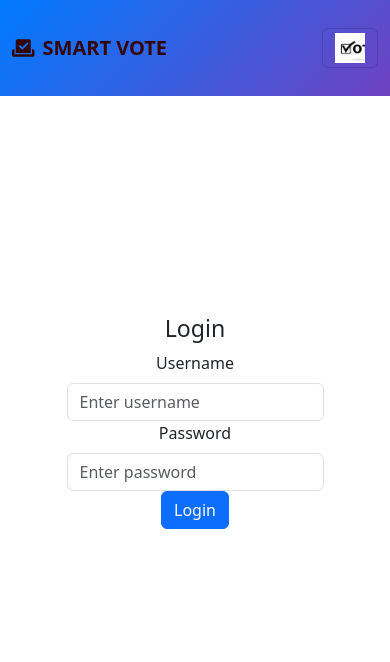
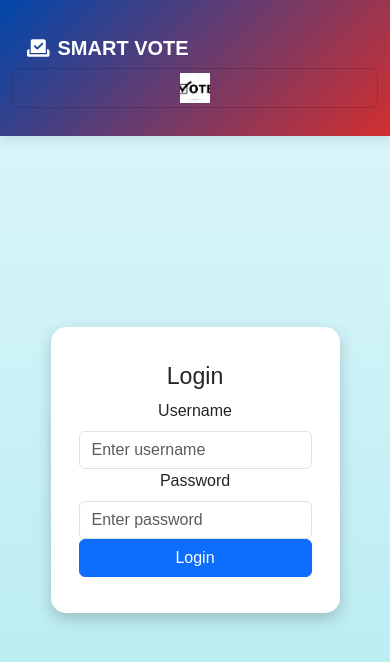
Before and after one commit to dewperera/voting-app, a React (Vite) app in the folder sample-code/: page /candidate-registration in a window 390 px wide. Shown: the top 662 px of the page. Built offline with nearby package versions, Linux system fonts and the light colour scheme.

Commit message:
electionAPI.js

```diff
--- a/sample-code/src/App.css
+++ b/sample-code/src/App.css
@@ -1,14 +1,51 @@
-/* App.css */
+/* Enhanced Election-themed Navbar */
 .navbar-custom {
-  background: linear-gradient(135deg, #007bff, #6f42c1); /* Blue to Purple gradient */
+  background: linear-gradient(135deg, #0047ab, #d32f2f); /* Blue to Red gradient */
   color: white;
+  box-shadow: 0 4px 12px rgba(0, 0, 0, 0.1); /* Subtle shadow for depth */
 }
 
-/* App.css */
-.navbar-custom .navbar-nav .nav-link {
-  position: relative;
+.navbar-custom .navbar-brand,
+.navbar-custom .nav-link {
+  color: white;
+  font-weight: bold; /* Make links bold for visibility */
+  padding-left: 15px; /* Add some spacing for comfort */
+  padding-right: 15px;
 }
 
+.navbar-custom .navbar-link-icon {
+  margin-right: 8px; /* Add spacing between icon and text */
+}
+
+.navbar-custom .nav-link:hover {
+  color: #ffd700;
+}
+
+/* Call-to-action button */
+.navbar-custom .cta-button {
+  background-color: #ffd700;
+  color: #0047ab;
+  padding: 8px 16px;
+  border-radius: 5px;
+  text-transform: uppercase;
+  font-weight: bold;
+  margin-left: auto; /* Pushes the button to the far right */
+}
+
+.navbar-custom .cta-button:hover {
+  background-color: #ffeb3b; /* Lighter gold on hover */
+  color: #002d72;
+}
+
+.navbar-custom .navbar-toggler-icon {
+  background-image: url('/vote.jpeg');
+  background-size: cover;
+  background-repeat: no-repeat;
+  width: 30px;
+  height: 30px;
+}
+
+/* Hover underline effect */
 .navbar-custom .navbar-nav .nav-link::after {
   content: '';
   position: absolute;
@@ -16,109 +53,127 @@
   bottom: 0;
   width: 100%;
   height: 2px;
-  background: #f8f9fa; /* Light color line */
+  background: #ffd700;
   transform: scaleX(0);
-  transition: transform 0.3s;
+  transition: transform 0.3s ease-in-out;
 }
 
 .navbar-custom .navbar-nav .nav-link:hover::after {
   transform: scaleX(1);
 }
 
-/* App.css */
-@media (max-width: 768px) {
-  .navbar-custom .navbar-toggler-icon {
-    background: #fff; /* White icon for better visibility */
-  }
-
-  .navbar-custom .navbar-collapse {
-    background: #007bff; /* Match background color */
-  }
-}
-
-
-
-/* Ensure there's no default margin or padding affecting layout */
-body, html {
-  margin: 0;
-  padding: 0;
-  height: 100%;
-}
-
-/* Navbar container to position it at the top left */
+/* Fixed Navbar */
 .navbar-container {
-  position: fixed; /* Fixes the navbar at the top of the viewport */
+  position: fixed;
   top: 0;
   left: 0;
   width: 100%;
-  z-index: 1000; /* Ensures the navbar is on top of other content */
-  background-color: hwb(146 10% 34% / 0.607); /* Set background color for better visibility if needed */
+  z-index: 1000;
+  background-color: rgba(0, 71, 171, 0.85);
 }
 
-/* Additional styling for the rest of the content */
+/* Spacing and styling for body */
+/* Background gradient for the body */
+/* Background for the body with a modern gradient and overlay effect */
+body {
+  background: linear-gradient(to bottom, #e0f7fa, #b2ebf2); /* Light blue gradient */
+  font-family: 'Arial', sans-serif;
+  color: #333;
+  margin: 0;
+  padding: 0;
+}
+
+/* Main content container with enhanced styling */
 #root {
-  margin-top: 4em; /* Adjust this based on the height of your navbar */
-  max-width: 1280px;
+  margin-top: 4em;
+  max-width: 1200px;
   margin: 0 auto;
   padding: 2rem;
   text-align: center;
+  background: #ffffff; /* White background for the content area */
+  border-radius: 15px;
+  box-shadow: 0 6px 15px rgba(0, 0, 0, 0.2); /* More pronounced shadow */
 }
 
-.logo {
-  height: 6em;
-  padding: 1.5em;
-  will-change: filter;
-  transition: filter 300ms;
-}
-.logo:hover {
-  filter: drop-shadow(0 0 2em #646cffaa);
-}
-.logo.react:hover {
-  filter: drop-shadow(0 0 2em #61dafbaa);
+/* Section styling with gradient background and subtle shadow */
+.section {
+  margin-bottom: 3rem;
+  padding: 2rem;
+  background: linear-gradient(135deg, #ffeb3b, #ffc107); /* Yellow to Amber gradient */
+  border-radius: 10px;
+  box-shadow: 0 4px 10px rgba(0, 0, 0, 0.2); /* Shadow for depth */
+  color: #333;
 }
 
+/* Button styles with vibrant color and hover effects */
+button {
+  background-color: #007bff; /* Primary blue color */
+  color: #fff;
+  padding: 12px 24px;
+  border-radius: 5px;
+  border: none;
+  font-size: 1.2rem;
+  font-weight: bold;
+  transition: background-color 0.3s, transform 0.3s;
+}
 
+button:hover {
+  background-color: #0056b3; /* Darker blue on hover */
+  transform: scale(1.05); /* Slightly enlarge button */
+}
 
-@keyframes logo-spin {
-  from {
-    transform: rotate(0deg);
+/* Enhanced card styling with a modern look */
+.card {
+  padding: 2em;
+  background-color: #ffffff;
+  border: 1px solid #dcdcdc;
+  box-shadow: 0 4px 8px rgba(0, 0, 0, 0.15);
+  margin-bottom: 2rem;
+  border-radius: 8px; /* Rounded corners */
+  transition: box-shadow 0.3s, transform 0.3s;
+}
+
+.card:hover {
+  box-shadow: 0 6px 12px rgba(0, 0, 0, 0.2); /* Enhanced shadow on hover */
+  transform: translateY(-5px); /* Lift card effect */
+}
+
+/* Footer styling with a vibrant background */
+footer {
+  background: #0047ab; /* Election-themed blue */
+  color: #fff;
+  text-align: center;
+  padding: 1rem;
+  position: fixed;
+  width: 100%;
+  bottom: 0;
+  left: 0;
+}
+
+/* Typography enhancements */
+h1, h2, h3 {
+  color: #0047ab; /* Election-themed blue */
+  margin-bottom: 0.5rem;
+}
+
+p {
+  font-size: 1.15rem;
+  line-height: 1.7;
+  margin-bottom: 1rem;
+}
+
+/* Media queries for better responsiveness */
+@media (max-width: 768px) {
+  #root {
+    padding: 1rem;
+    margin-top: 6em;
   }
-  to {
-    transform: rotate(360deg);
+
+  .card {
+    padding: 1.5em;
+  }
+
+  button {
+    width: 100%;
   }
 }
-
-@media (prefers-reduced-motion: no-preference) {
-  a:nth-of-type(2) .logo {
-    animation: logo-spin infinite 20s linear;
-  }
-}
-
-.card {
-  padding: 2em;
-}
-
-.read-the-docs {
-  color: #888;
-}
-/* App.css */
-.navbar-custom {
-  background-color: #75c3f0; /* Replace with your desired color */
-}
-
-.navbar-custom .navbar-brand,
-.navbar-custom .nav-link {
-  color: #350505; /* Set text color for links and brand */
-}
-
-.navbar-custom .nav-link:hover {
-  color: #e0e0e0; /* Set text color on hover */
-}
-
-.navbar-custom .navbar-toggler-icon {
-  background-image: url('/vote.jpeg'); /* Correct path to the image */
-  background-size: cover; /* Ensure the image covers the area */
-  background-repeat: no-repeat; /* Prevent image from repeating */
-  width: 30px; /* Adjust width as needed */
-  height: 30px; /* Adjust height as needed */
-}
--- a/sample-code/src/Election.css
+++ b/sample-code/src/Election.css
@@ -1,28 +1,53 @@
+.container {
+  width: 100%;
+  height: 100%;
+  font-family: Arial, sans-serif;
+  max-width: 1000px;
+  margin: auto;
+}
+
+.candidates-button {
+  background-color: #6c757d;
+  color: white;
+  border: none;
+  padding: 10px;
+  font-size: 16px;
+  cursor: pointer;
+  border-radius: 4px;
+  width: 100%; /* Adjusted to fit container width */
+  margin-bottom: 20px;
+  margin-top: 40px;
+}
+
+.candidates-button:hover {
+  background-color: #2a587a;
+}
+
 .cast-votes-container {
   display: flex;
-  flex-direction: column;
-  align-items: center;
-  margin-top: 10px;
+  justify-content: space-between;
 }
 
-.vote-form {
-  display: flex;
-  justify-content: space-between;
-  width: 70%;
-  align-items: center; /* Ensures the button is aligned with the form */
+.vote-box, .candidate-table {
+  background-color: #c2c9cd;
+  padding: 30px;
+  border-radius: 20px;
+  box-shadow: 0 4px 8px rgba(82, 54, 54, 0.251);
+  text-align: center;
+  width: 100%; /* Adjusted to fit container width */
+  max-width: 500px; /* Set a max-width for responsive design */
 }
 
 .vote-box {
-  background-color: #c2c9cd;
-  padding: 30px;
-  border-radius: 20px;
-  box-shadow: 0 4px 8px rgba(85, 42, 42, 0.251);
-  text-align: center;
-  width: 300px;
+  margin-left: 20px; /* Space between form and candidate table */
 }
 
-.vote-title {
-  background-color: rgb(41, 93, 102);
+.candidate-table {
+  margin-right: 20px; /* Space between table and form */
+}
+
+.vote-title, .candidate-title {
+  background: linear-gradient(135deg, #042c77, #0569ff);
   color: white;
   font-size: 18px;
   padding: 5px;
@@ -31,12 +56,14 @@
 
 .input-group {
   margin-bottom: 15px;
+  display: flex;
+  flex-direction: column;
 }
 
 .voter-label, .candidate-label {
-  display: block;
-  font-weight: bold;
-  color: black;
+  font-size: 16px;
+  margin-bottom: 5px;
+  color: #495057;
 }
 
 .voter-input, .candidate-input {
@@ -48,77 +75,43 @@
   margin-top: 5px;
   color: black;
   font-size: 16px;
-  appearance: none;  /* Remove the default dropdown styling */
+  appearance: none;
 }
 
-select option {
-  color: black;  /* Ensure text inside the options is black */
-  background-color: white;  /* Background color of dropdown options */
-  padding: 10px;  /* Spacing inside the options for better visibility */
-}
-
-select:focus {
-  outline: none;  /* Remove the focus outline */
-  border: 2px solid #ab2020;  /* Highlight the border when focused */
-}
-
-
 .cast-button {
-  background-color: #ab2020;
+  background-color: #314d5a;
   color: white;
   border: none;
-  border-radius: 5px;
-  padding: 10px 20px;
+  padding: 10px;
   font-size: 16px;
   cursor: pointer;
-  transition: background-color 0.3s;
+  border-radius: 4px;
+  width: 100%;
 }
 
 .cast-button:hover {
-  background-color: #388e3c;
+  background-color: #0056b3;
 }
 
-.button-container {
-  margin-left: 20px;
+table {
+  width: 100%;
+  border-collapse: collapse;
 }
 
-.candidates-button {
-  background-color: #820aba;
-  color: white;
-  border: none;
-  border-radius: 5px;
-  padding: 10px 20px;
-  font-size: 20px;
-  cursor: pointer;
-  transition: background-color 0.3s;
+table th, table td {
+  border: 1px solid #dee2e6;
+  padding: 10px;
+  text-align: left;
 }
 
-.candidates-button:hover {
-  background-color: #5c0e87;
+table th {
+  background-color: #f1f1f1;
 }
 
-.candidate-table {
-  margin-top: 30px;
-  width: 70%;
+table td {
+  background-color: #ffffff;
 }
 
-.candidate-table table {
-  width: 100%;
-  border-collapse: collapse;
-  margin-top: 10px;
+table th, table td {
+  min-width: 100px; /* Ensures columns have a minimum width */
 }
-
-.candidate-table th, .candidate-table td {
-  padding: 10px;
-  text-align: left;
-  border-bottom: 1px solid #ddd;
-}
-
-.candidate-table th {
-  background-color: #f2f2f2;
-}
-
-.candidate-title {
-  font-size: 24px;
-  margin-bottom: 10px;
-}
--- a/sample-code/src/Election.jsx
+++ b/sample-code/src/Election.jsx
@@ -1,5 +1,6 @@
 import React, { useState, useEffect } from 'react';
 import './Election.css';
+import { electionAPI } from './api/electionAPI';
 
 function Election() {
   const [showCandidates, setShowCandidates] = useState(false);
@@ -7,6 +8,7 @@ function Election() {
   const [voters, setVoters] = useState([]);
   const [selectedCandidate, setSelectedCandidate] = useState('');
   const [selectedVoter, setSelectedVoter] = useState('');
+  const [message, setMessage] = useState('');
 
   // Pre-fetch candidate data when component mounts
   useEffect(() => {
@@ -33,11 +35,60 @@ function Election() {
   };
 
   const handleVote = () => {
-    console.log('Casting vote for:', selectedCandidate, 'by voter:', selectedVoter);
+    if (!selectedCandidate || !selectedVoter) {
+      setMessage('Please select both a candidate and a voter.');
+      return;
+    }
+
+    const votePayload = {
+      voterId: selectedVoter,
+      candidateId: selectedCandidate
+    };
+
+    electionAPI.createVote(votePayload)
+      .then(() => {
+        setMessage('Vote cast successfully!');
+      })
+      .catch(error => {
+        setMessage(`Error casting vote: ${error.message}`);
+      });
   };
 
   return (
+    <div className="container">
+      <button className="candidates-button" onClick={handleViewCandidates}>
+        {showCandidates ? 'Hide Candidates' : 'View Candidates'}
+      </button>
+
       <div className="cast-votes-container">
+        {/* Candidate Table on Left */}
+        {showCandidates && (
+          <div className="candidate-table">
+            <h2 className="candidate-title">Candidates List</h2>
+            <table>
+              <thead>
+                <tr>
+                  <th>ID</th>
+                  <th>Name</th>
+                  <th>Experience</th>
+                  <th>Qualifications</th> {/* New column for qualifications */}
+                </tr>
+              </thead>
+              <tbody>
+                {candidates.map(candidate => (
+                  <tr key={candidate.cid}>
+                    <td>{candidate.cid}</td>
+                    <td>{candidate.cname}</td>
+                    <td>{candidate.experience}</td>
+                    <td>{candidate.qualifications}</td> {/* New column data */}
+                  </tr>
+                ))}
+              </tbody>
+            </table>
+          </div>
+        )}
+
+        {/* Vote Form on Right */}
         <div className="vote-box">
           <h2 className="vote-title">CAST VOTES</h2>
           <div className="input-group">
@@ -51,7 +102,7 @@ function Election() {
               {voters.length > 0 ? (
                 voters.map(voter => (
                   <option key={voter.vid} value={voter.vid}>
-                  {voter.vid} {/* Display only voter ID */}
+                    {voter.vid}
                   </option>
                 ))
               ) : (
@@ -78,36 +129,11 @@ function Election() {
               )}
             </select>
           </div>
-        <button className="cast-button" onClick={handleVote}>Cast</button>
+          <button className="cast-button" onClick={handleVote}>
+            Cast
+          </button>
         </div>
-
-      <button className="candidates-button" onClick={handleViewCandidates}>
-        {showCandidates ? 'Hide Candidates' : 'View Candidates'}
-      </button>
-
-      {showCandidates && (
-        <div className="candidate-table">
-          <h2 className="candidate-title">Candidates List</h2>
-          <table>
-            <thead>
-              <tr>
-                <th>ID</th>
-                <th>Name</th>
-                <th>Experience</th> {/* Changed to 'Experience' */}
-              </tr>
-            </thead>
-            <tbody>
-              {candidates.map(candidate => (
-                <tr key={candidate.cid}>
-                  <td>{candidate.cid}</td>
-                  <td>{candidate.cname}</td>
-                  <td>{candidate.experience}</td>
-                </tr>
-              ))}
-            </tbody>
-          </table>
       </div>
-      )}
     </div>
   );
 }
--- /dev/null
+++ b/sample-code/src/api/electionAPI.js
@@ -0,0 +1,34 @@
+import axios from "../helper/axios.js";
+
+const backendService1 = import.meta.env.VITE_APP_SERVICE_3;
+
+export const electionAPI = {
+    createVote: (payload) => {
+        return axios.post(`${backendService1}votes`, payload)
+            .catch(error => {
+                console.error('Error creating vote:', error.response ? error.response.data : error.message);
+                throw error; // Rethrow the error to be caught by the calling function
+            });
+    }
+   /* getVoteById: (id) => {
+        return axios.get(`${backendService1}votes/${id}`)
+            .catch(error => {
+                console.error('Error fetching vote:', error.response ? error.response.data : error.message);
+                throw error; // Rethrow the error to be caught by the calling function
+            });
+    },
+    updateVote: (id, payload) => {
+        return axios.put(`${backendService1}votes/${id}`, payload)
+            .catch(error => {
+                console.error('Error updating vote:', error.response ? error.response.data : error.message);
+                throw error; // Rethrow the error to be caught by the calling function
+            });
+    },
+    deleteVote: (id) => {
+        return axios.delete(`${backendService1}votes/${id}`)
+            .catch(error => {
+                console.error('Error deleting vote:', error.response ? error.response.data : error.message);
+                throw error; // Rethrow the error to be caught by the calling function
+            });
+    }*/
+};
```
Lines whose indentation alone changed are shown as unchanged.
